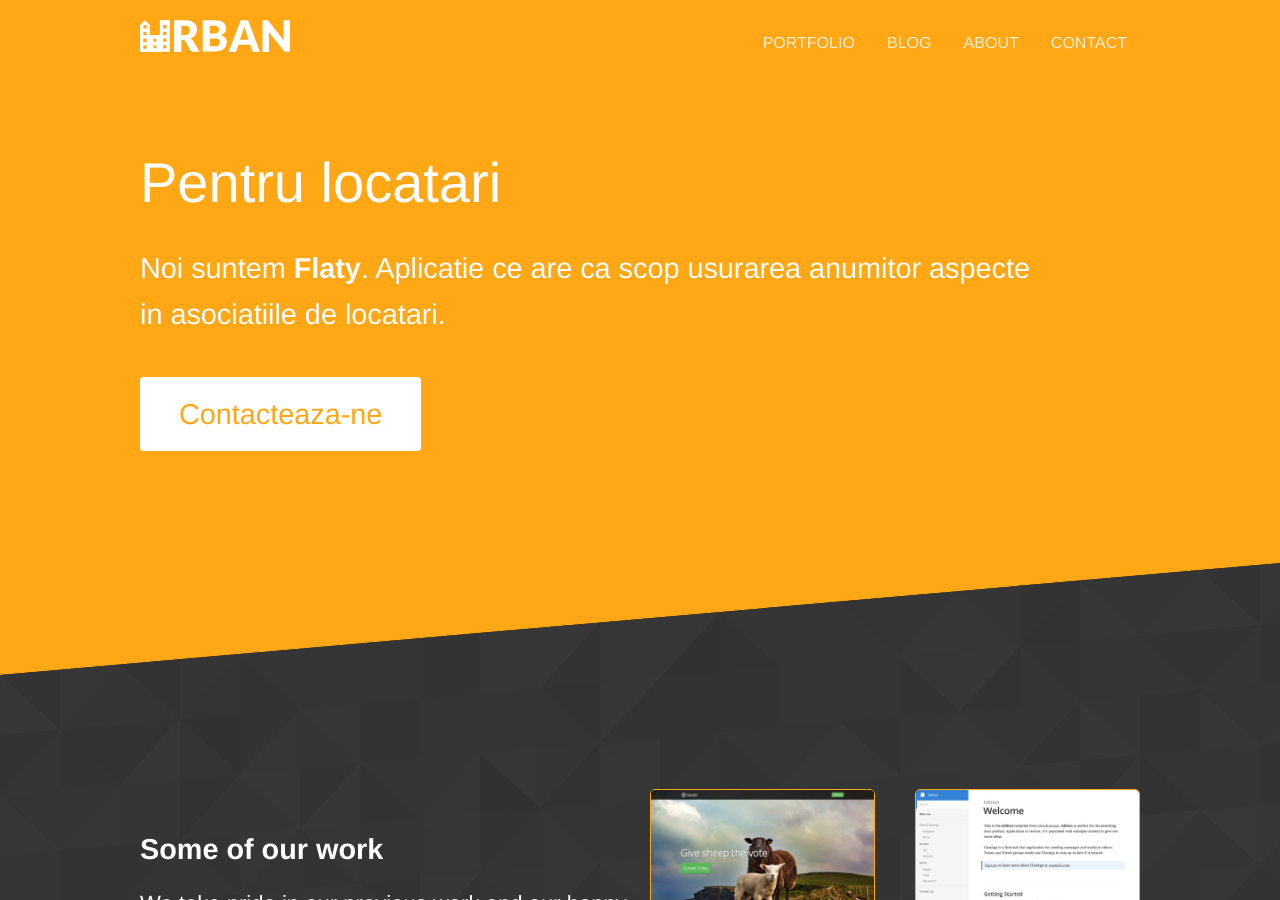
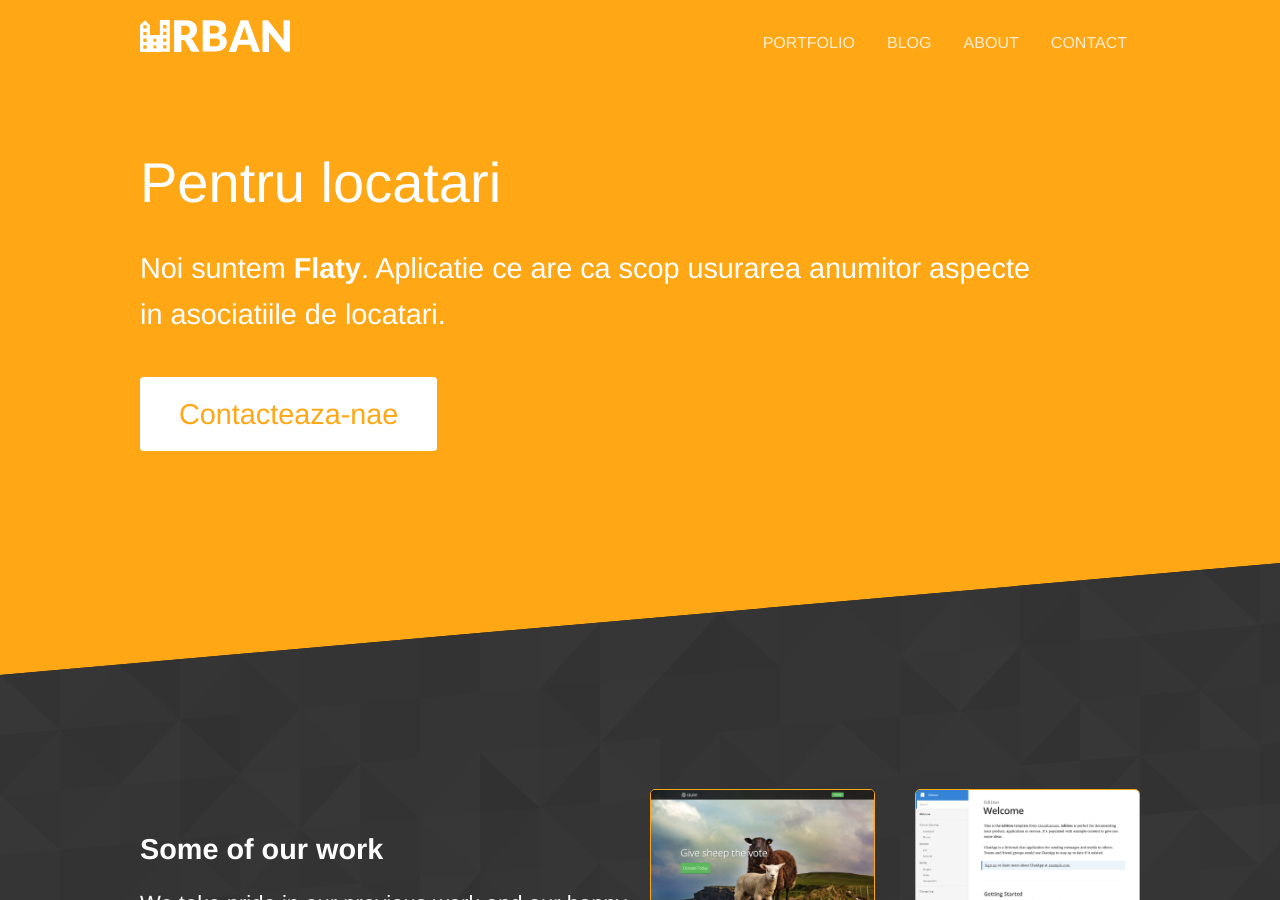
Before and after one commit to rptoma/Flaty, a Jekyll site: the page built from index.html, in a window 1280 px wide and 900 px high. Built offline with Jekyll 4.4.1, drawn with Linux system fonts in a browser that asks for light colours.

Commit message:
Updated 'index.html' via CloudCannon

```diff
--- a/index.html
+++ b/index.html
@@ -6,7 +6,7 @@ title: Flaty
 	<div class="container">
 		<h2 class="editable">Pentru locatari</h2>
 		<p class="subtext editable">Noi suntem <strong>Flaty</strong>. Aplicatie ce are ca scop usurarea anumitor aspecte in asociatiile de locatari.</p>
-		<p><a class="button alt" href="{{ site.baseurl }}/contact/">Contacteaza-ne</a></p>
+		<p><a class="button alt" href="{{ site.baseurl }}/contact/">Contacteaza-nae</a></p>
 	</div>
 </section>
 
```
